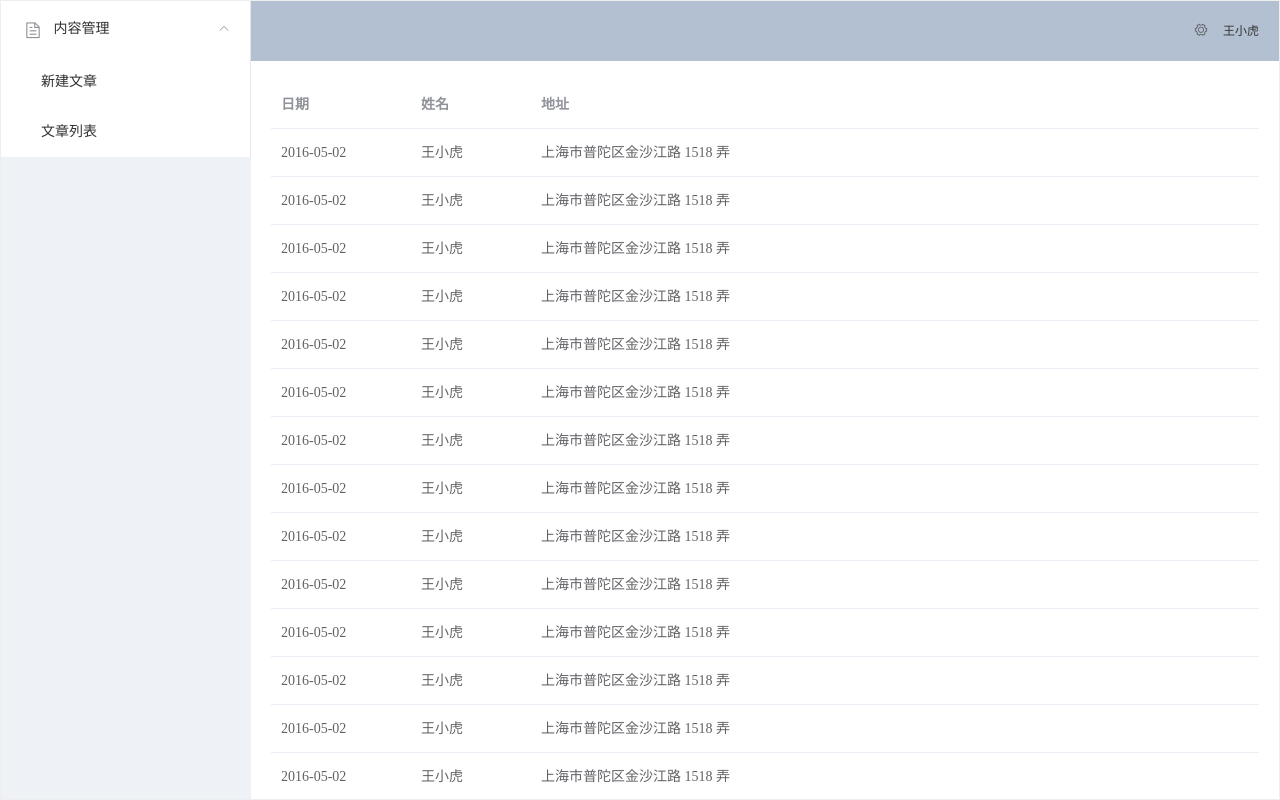
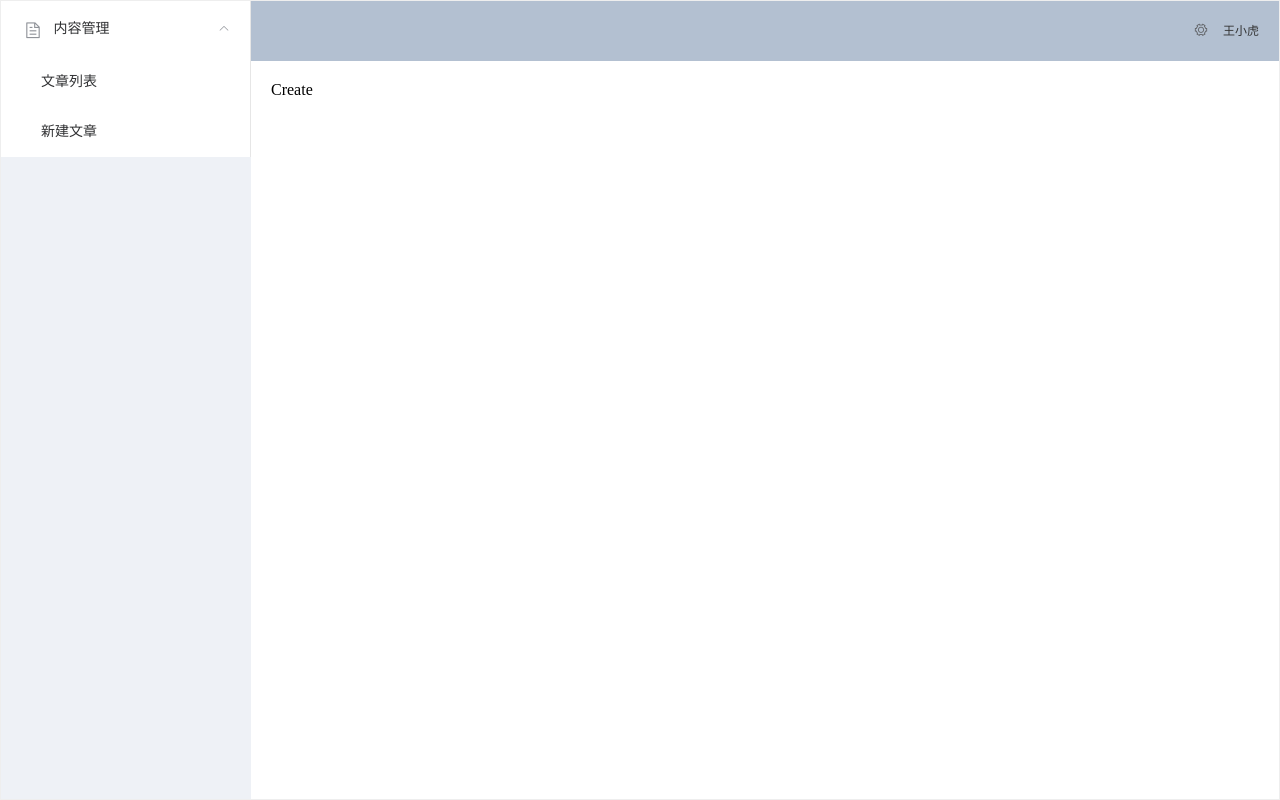
Before and after one commit to MMMcrystal/element-admin, a Vue app: page /#/articles/create in a window 1280 px wide. Built offline with nearby package versions, Linux system fonts and the light colour scheme.

Commit message:
新建页面与路由配置跳转

```diff
--- a/src/App.vue
+++ b/src/App.vue
@@ -5,8 +5,8 @@
           <el-menu router :default-openeds="['1']">
             <el-submenu index="1">
               <template slot="title"><i class="el-icon-document"></i> 内容管理</template>
-              <el-menu-item index="/posts/create">新建文章</el-menu-item>
-              <el-menu-item index="/posts/index">文章列表</el-menu-item>
+              <el-menu-item index="/articles/index">文章列表</el-menu-item>
+              <el-menu-item index="/articles/create">新建文章</el-menu-item>
             </el-submenu>
           </el-menu>
         </el-scrollbar>
@@ -27,14 +27,7 @@
     </el-header>
     <el-scrollbar style="height: 100%">
       <el-main>
-        <el-table :data="tableData">
-          <el-table-column prop="date" label="日期" width="140">
-          </el-table-column>
-          <el-table-column prop="name" label="姓名" width="120">
-          </el-table-column>
-          <el-table-column prop="address" label="地址">
-          </el-table-column>
-        </el-table>
+        <router-view></router-view>
       </el-main>
     </el-scrollbar>
 
@@ -58,18 +51,3 @@
   }
 
 </style>
-
-<script>
-  export default {
-    data() {
-      const item = {
-        date: '2016-05-02',
-        name: '王小虎',
-        address: '上海市普陀区金沙江路 1518 弄'
-      };
-      return {
-        tableData: Array(20).fill(item)
-      }
-    }
-  };
-</script>
--- a/src/router/index.js
+++ b/src/router/index.js
@@ -1,6 +1,7 @@
 import Vue from 'vue'
 import VueRouter from 'vue-router'
-import Home from '../views/Home.vue'
+import CreateArticle from '../views/CreateArticle.vue'
+import ListArticle from '../views/ListArticle.vue'
 
 Vue.use(VueRouter)
 
@@ -8,15 +9,17 @@ const routes = [
   {
     path: '/',
     name: 'Home',
-    component: Home
+    redirect: '/articles/index'
   },
   {
-    path: '/about',
-    name: 'About',
-    // route level code-splitting
-    // this generates a separate chunk (about.[hash].js) for this route
-    // which is lazy-loaded when the route is visited.
-    component: () => import(/* webpackChunkName: "about" */ '../views/About.vue')
+    path: '/articles/create',
+    name: 'create-article',
+    component: CreateArticle
+  },
+  {
+    path: '/articles/index',
+    name: 'list-article',
+    component: ListArticle
   }
 ]
 
--- a/src/views/About.vue
+++ /dev/null
@@ -1,5 +0,0 @@
-<template>
-  <div class="about">
-    <h1>This is an about page</h1>
-  </div>
-</template>
--- /dev/null
+++ b/src/views/CreateArticle.vue
@@ -0,0 +1,3 @@
+<template>
+    <div>Create</div>
+</template>
--- a/src/views/Home.vue
+++ /dev/null
@@ -1,18 +0,0 @@
-<template>
-  <div class="home">
-    <img alt="Vue logo" src="../assets/logo.png">
-    <HelloWorld msg="Welcome to Your Vue.js App"/>
-  </div>
-</template>
-
-<script>
-// @ is an alias to /src
-import HelloWorld from '@/components/HelloWorld.vue'
-
-export default {
-  name: 'Home',
-  components: {
-    HelloWorld
-  }
-}
-</script>
--- /dev/null
+++ b/src/views/ListArticle.vue
@@ -0,0 +1,27 @@
+<template>
+    <div>
+        <el-table :data="tableData">
+          <el-table-column prop="date" label="日期" width="140">
+          </el-table-column>
+          <el-table-column prop="name" label="姓名" width="120">
+          </el-table-column>
+          <el-table-column prop="address" label="地址">
+          </el-table-column>
+        </el-table>
+    </div>
+</template>
+
+<script>
+  export default {
+    data() {
+      const item = {
+        date: '2016-05-02',
+        name: '王小虎',
+        address: '上海市普陀区金沙江路 1518 弄'
+      };
+      return {
+        tableData: Array(20).fill(item)
+      }
+    }
+  };
+</script>
```
